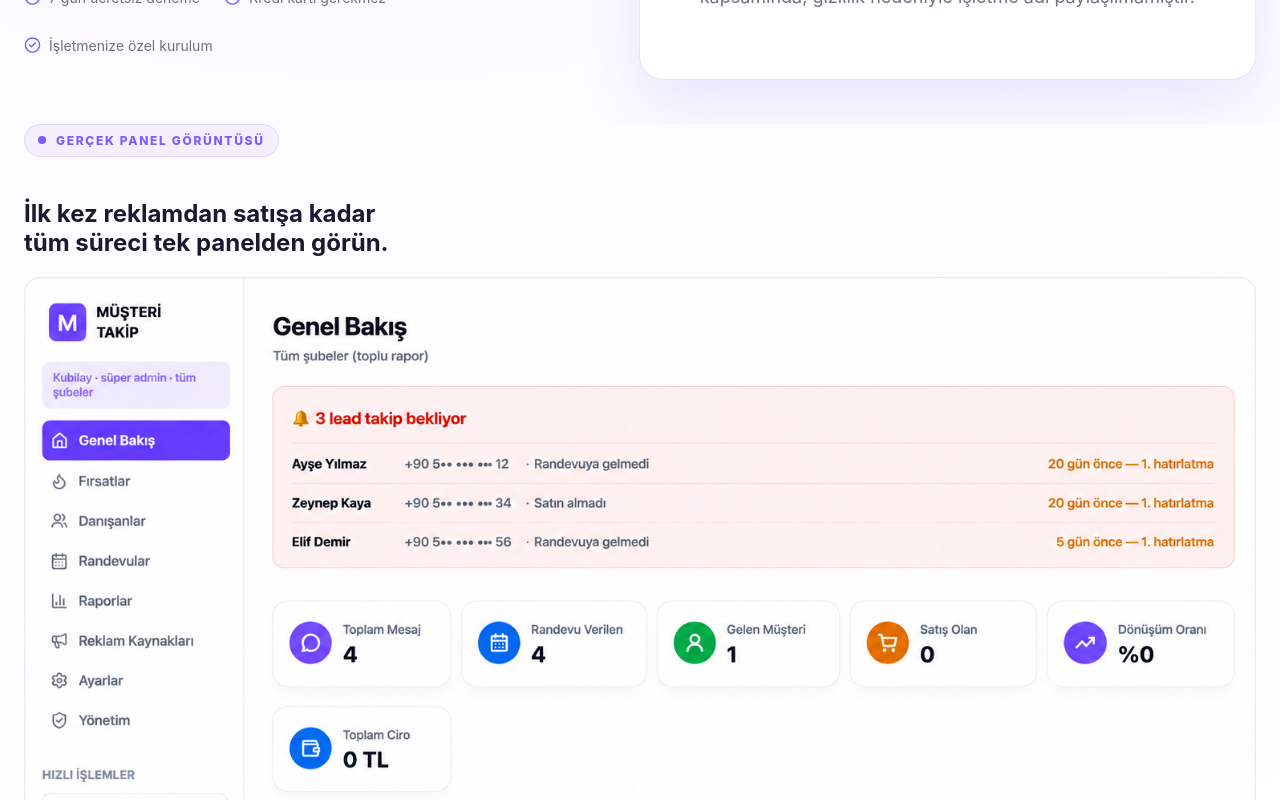
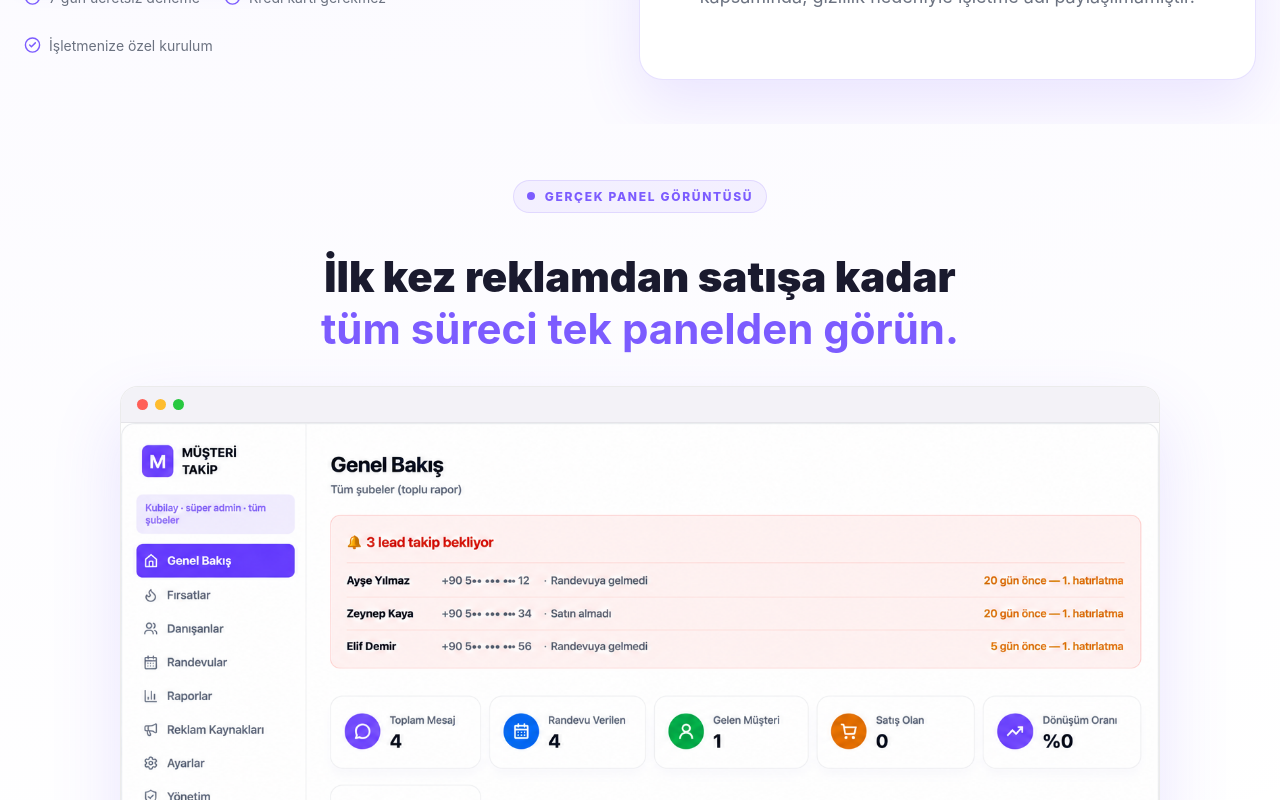
Before and after one commit to kubilaydijital/musteritakip, a React (Vite) app: page / in a window 1280 px wide. Shown: the part 780-1580 px from the top of the page. Built offline with nearby package versions, Linux system fonts and the light colour scheme.

Commit message:
Update styles.css

```diff
--- a/src/styles.css
+++ b/src/styles.css
@@ -86,3 +86,29 @@
 .funnel-total span{display:block;font-size:12px;color:var(--muted);text-transform:uppercase;letter-spacing:.06em;font-weight:700;margin-bottom:4px}
 .funnel-total b{font-size:32px;font-weight:900;color:var(--purple)}
 .funnel-caption{margin:14px 0 0;font-size:11px;color:var(--faint);text-align:center;line-height:1.5}
+
+/* Gerçek panel önizleme bölümü (Hero altı) */
+.product-preview{text-align:center;margin-top:56px}
+.product-preview h2{font-size:clamp(26px,3.6vw,42px);font-weight:900;color:var(--text);line-height:1.25;margin:16px 0 30px}
+.product-preview h2 strong{color:var(--purple)}
+.browser-frame{border:1px solid rgba(0,0,0,.08);border-radius:18px;overflow:hidden;box-shadow:0 30px 70px rgba(124,92,255,.16);background:#fff;max-width:1040px;margin:0 auto}
+.browser-bar{display:flex;gap:7px;padding:12px 16px;background:#f3f2f7;border-bottom:1px solid rgba(0,0,0,.06)}
+.browser-bar span{width:11px;height:11px;border-radius:50%;background:#dcdae3}
+.browser-bar span:nth-child(1){background:#ff5f57}
+.browser-bar span:nth-child(2){background:#febc2e}
+.browser-bar span:nth-child(3){background:#28c840}
+.browser-frame img{width:100%;display:block}
+
+/* Sade footer */
+.site-footer-slim{margin-top:70px;border-top:1px solid rgba(0,0,0,.06);background:#faf9fc}
+.footer-grid-slim{display:flex;align-items:center;justify-content:space-between;gap:24px;padding:26px 0;flex-wrap:wrap}
+.footer-slim-brand{display:flex;align-items:center;gap:12px;color:var(--muted);font-size:13px}
+.footer-slim-links{display:flex;gap:20px;flex-wrap:wrap}
+.footer-slim-links a{color:var(--muted);font-size:13.5px;font-weight:600}
+.footer-slim-links a:hover{color:var(--purple)}
+.footer-slim-cta{display:inline-flex;align-items:center;gap:6px;padding:9px 16px;font-size:13px}
+.footer-bottom{display:flex;justify-content:space-between;flex-wrap:wrap;gap:8px;border-top:1px solid rgba(0,0,0,.06);padding:16px 0;color:var(--faint);font-size:12.5px}
+.footer-bottom-contact{display:flex;align-items:center;gap:6px}
+@media (max-width:720px){
+  .footer-grid-slim{flex-direction:column;align-items:flex-start}
+}
```
